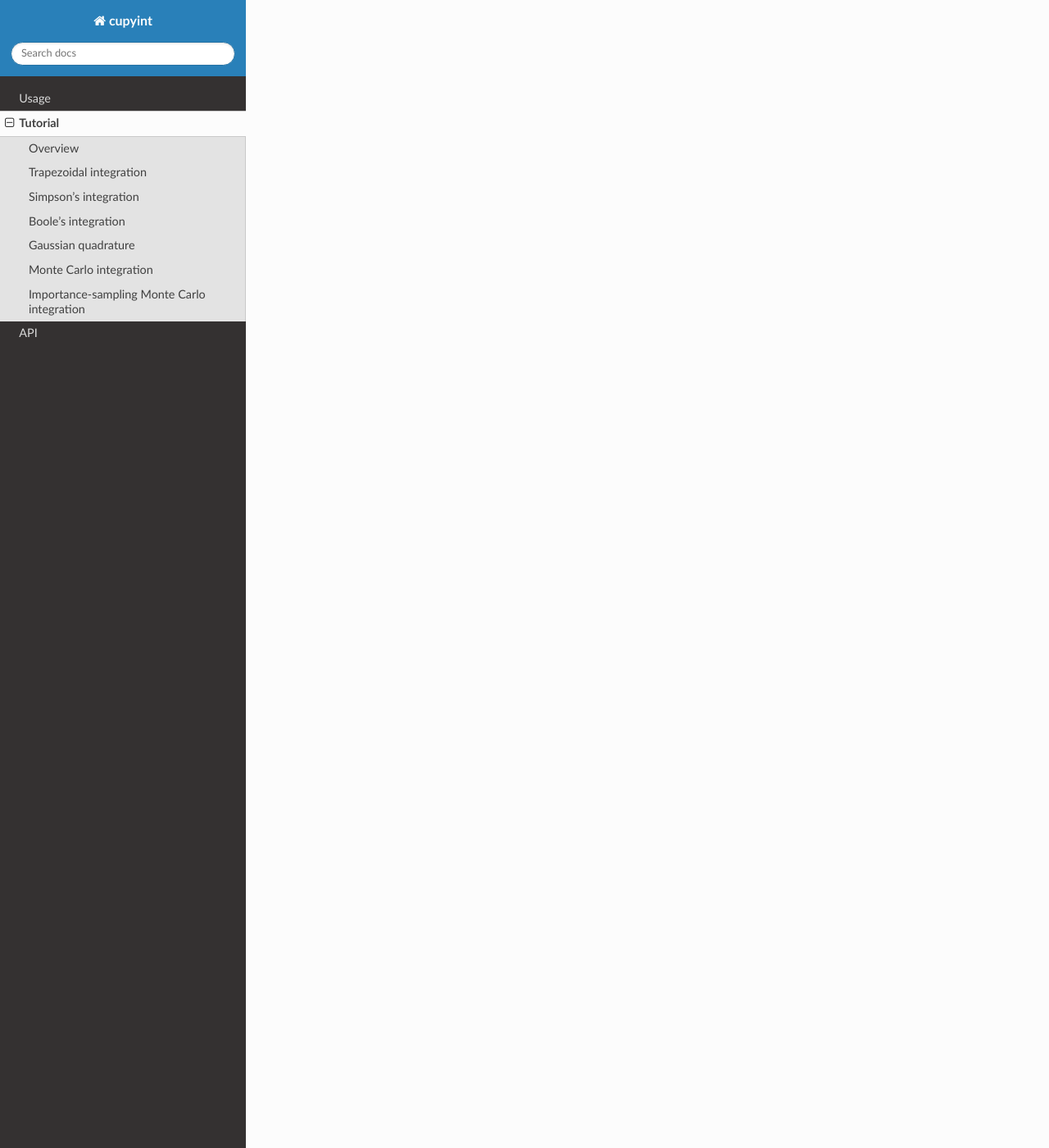
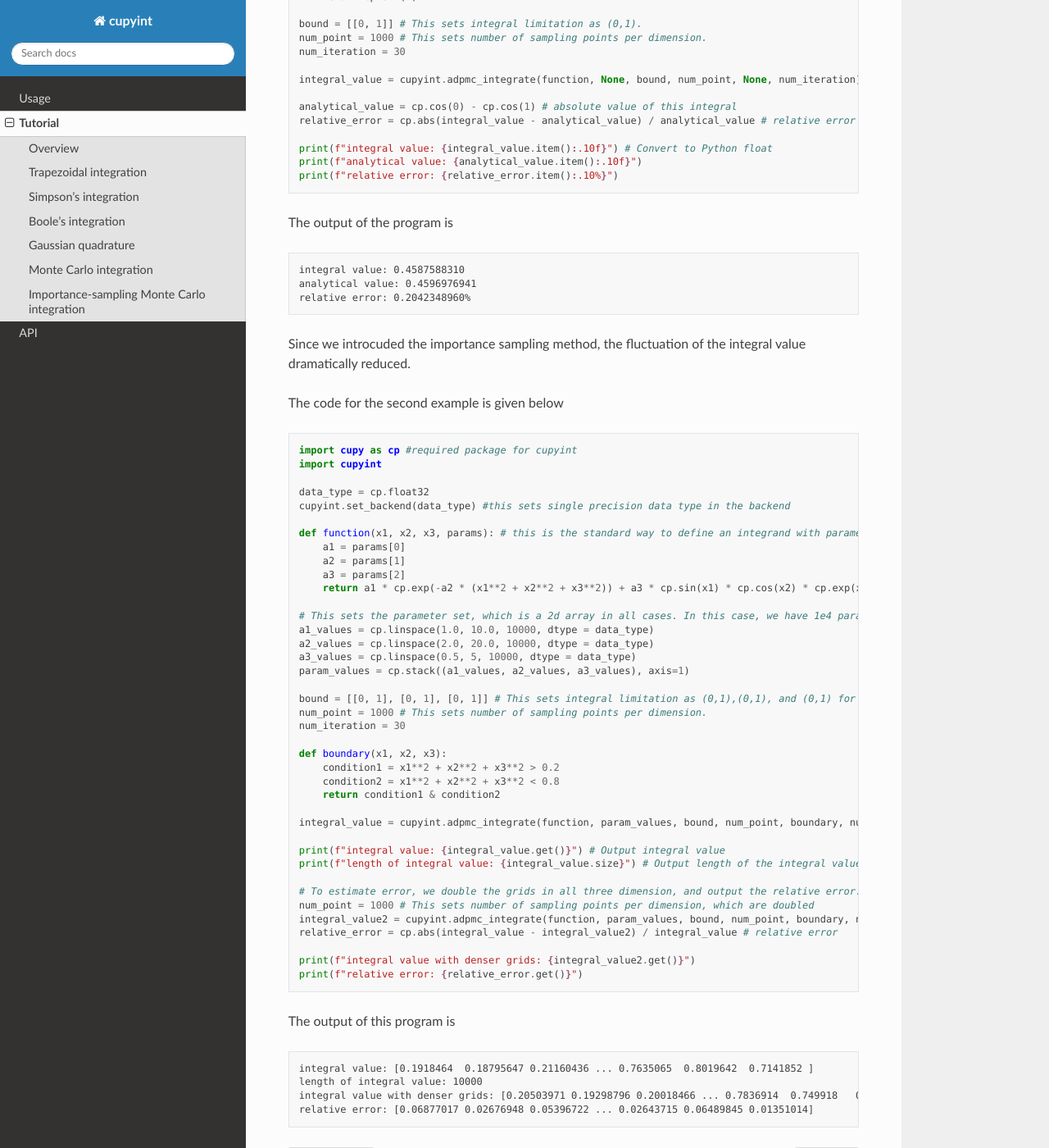
Before and after one commit to ze-ouyang/cupyint_doc, a Sphinx documentation site: the page built from docs/source/tutorial.rst, in a window 1280 px wide and 1400 px high, scrolled down 12868 px. Shown: the whole window at 82% size. Built offline with Sphinx 7.4.7 and the Read the Docs theme 3.1.0, drawn with Linux system fonts in a browser that asks for light colours; some of the changed text lies outside the part shown.

Commit message:
Update tutorial.rst

```diff
--- a/docs/source/tutorial.rst
+++ b/docs/source/tutorial.rst
@@ -574,3 +574,98 @@ We first introduce a normalized importance distribution :math:`p(x)` such that :
 .. math::
 
   I = \int_a^b \frac{f(x)}{p(x)}p(x)  \mathrm d x \approx \frac{1}{n}\sum_{i=1}^n \frac{f(x_i)}{p(x_i)}
+
+A proper chosen :math:`p(x)` can drastically reduce the variance of the estimate. In our code, we introduce discrete :math:`p(x)` to perform quasi-multi-importance-sampling, and this leads to another difference of the interface, seen below.
+
+.. note::
+
+    The interface of Importance-sampling Monte Carlo integration is given by ``adpmc_integrate(func, params, bounds, num_points, boundaries, num_iterations)``, in which you shall see another parameter named ``num_iterations``. The higher this number, the more close the sampling function :math:`p(x)` is to the integrand.
+
+The code for the first example is given below
+
+.. code-block:: python
+
+  import cupy as cp # Required package for cupyint
+  import cupyint
+
+  data_type = cp.float32
+  cupyint.set_backend(data_type) # This sets single precision data type in the backend
+
+  def function (x):
+      return cp.sin(x)
+
+  bound = [[0, 1]] # This sets integral limitation as (0,1).
+  num_point = 1000 # This sets number of sampling points per dimension.
+  num_iteration = 30
+
+  integral_value = cupyint.adpmc_integrate(function, None, bound, num_point, None, num_iteration) #We use adpmc_integrate function
+
+  analytical_value = cp.cos(0) - cp.cos(1) # absolute value of this integral
+  relative_error = cp.abs(integral_value - analytical_value) / analytical_value # relative error
+
+  print(f"integral value: {integral_value.item():.10f}") # Convert to Python float
+  print(f"analytical value: {analytical_value.item():.10f}")
+  print(f"relative error: {relative_error.item():.10%}")
+
+The output of the program is
+
+.. code-block:: none
+
+  integral value: 0.4587588310
+  analytical value: 0.4596976941
+  relative error: 0.2042348960%
+
+Since we introcuded the importance sampling method, the fluctuation of the integral value dramatically reduced.
+
+The code for the second example is given below
+
+.. code-block:: python
+
+  import cupy as cp #required package for cupyint
+  import cupyint
+
+  data_type = cp.float32
+  cupyint.set_backend(data_type) #this sets single precision data type in the backend
+
+  def function(x1, x2, x3, params): # this is the standard way to define an integrand with parameters
+      a1 = params[0]
+      a2 = params[1]
+      a3 = params[2]
+      return a1 * cp.exp(-a2 * (x1**2 + x2**2 + x3**2)) + a3 * cp.sin(x1) * cp.cos(x2) * cp.exp(x3)
+
+  # This sets the parameter set, which is a 2d array in all cases. In this case, we have 1e4 parameter sets
+  a1_values = cp.linspace(1.0, 10.0, 10000, dtype = data_type)
+  a2_values = cp.linspace(2.0, 20.0, 10000, dtype = data_type)
+  a3_values = cp.linspace(0.5, 5, 10000, dtype = data_type)
+  param_values = cp.stack((a1_values, a2_values, a3_values), axis=1)
+
+  bound = [[0, 1], [0, 1], [0, 1]] # This sets integral limitation as (0,1),(0,1), and (0,1) for x1, x2, and x3, respectively.
+  num_point = 1000 # This sets number of sampling points per dimension.
+  num_iteration = 30
+
+  def boundary(x1, x2, x3):
+      condition1 = x1**2 + x2**2 + x3**2 > 0.2
+      condition2 = x1**2 + x2**2 + x3**2 < 0.8
+      return condition1 & condition2
+
+  integral_value = cupyint.adpmc_integrate(function, param_values, bound, num_point, boundary, num_iteration) # We use adpmc_integrate function
+
+  print(f"integral value: {integral_value.get()}") # Output integral value
+  print(f"length of integral value: {integral_value.size}") # Output length of the integral value
+
+  # To estimate error, we double the grids in all three dimension, and output the relative error.
+  num_point = 1000 # This sets number of sampling points per dimension, which are doubled
+  integral_value2 = cupyint.adpmc_integrate(function, param_values, bound, num_point, boundary, num_iteration) #We use adpmc_integrate function
+  relative_error = cp.abs(integral_value - integral_value2) / integral_value # relative error
+
+  print(f"integral value with denser grids: {integral_value2.get()}")
+  print(f"relative error: {relative_error.get()}")
+
+The output of this program is
+
+.. code-block:: none
+
+  integral value: [0.1918464  0.18795647 0.21160436 ... 0.7635065  0.8019642  0.7141852 ]
+  length of integral value: 10000
+  integral value with denser grids: [0.20503971 0.19298796 0.20018466 ... 0.7836914  0.749918   0.7238339 ]
+  relative error: [0.06877017 0.02676948 0.05396722 ... 0.02643715 0.06489845 0.01351014]
```
